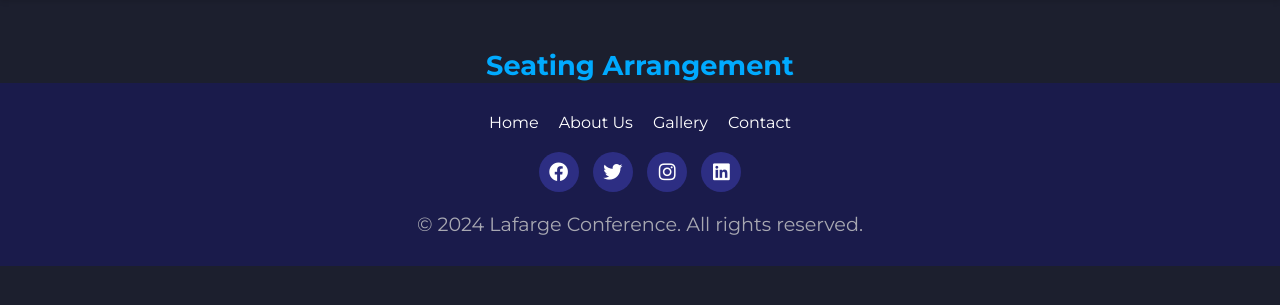
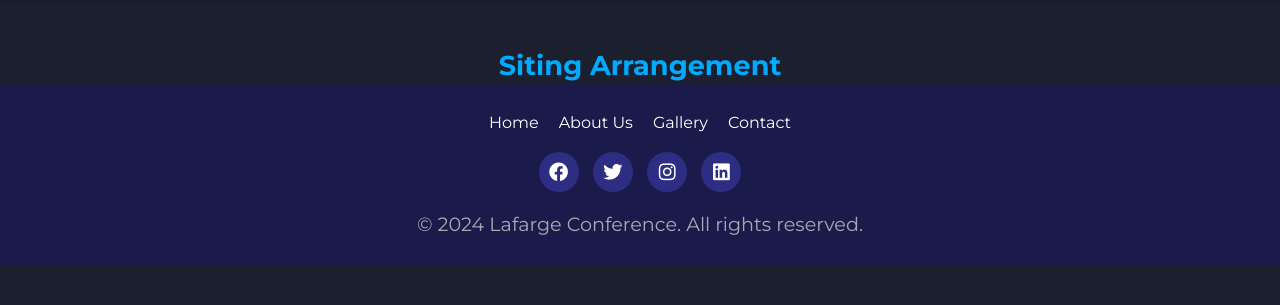
Before and after one commit to samson-emmanuel/conference-website-template, a Flask app: template templates/seating.html in a window 1280 px wide. Shown: the part 115-420 px from the top of the page. Run offline with Flask 3, Linux system fonts and the light colour scheme; the template is opened without the code that fills it, so the values that code supplies are empty; parts of the project's set-up code (start-up, migrations or seed data) failed here and were passed over; some libraries are stand-ins or nearby versions.

Commit message:
sitting adjustment

```diff
--- a/templates/seating.html
+++ b/templates/seating.html
@@ -3,7 +3,7 @@
 
 {% block content %}
 <div class="container mt-5">
-    <h2 class="text-center text-light mb-4">Seating Arrangement</h2>
+    <h2 class="text-center text-light mb-4">Siting Arrangement</h2>
     <div class="table-responsive">
         <table class="table table-hover shadow rounded">
             <thead class="bg-gradient text-white">
```
